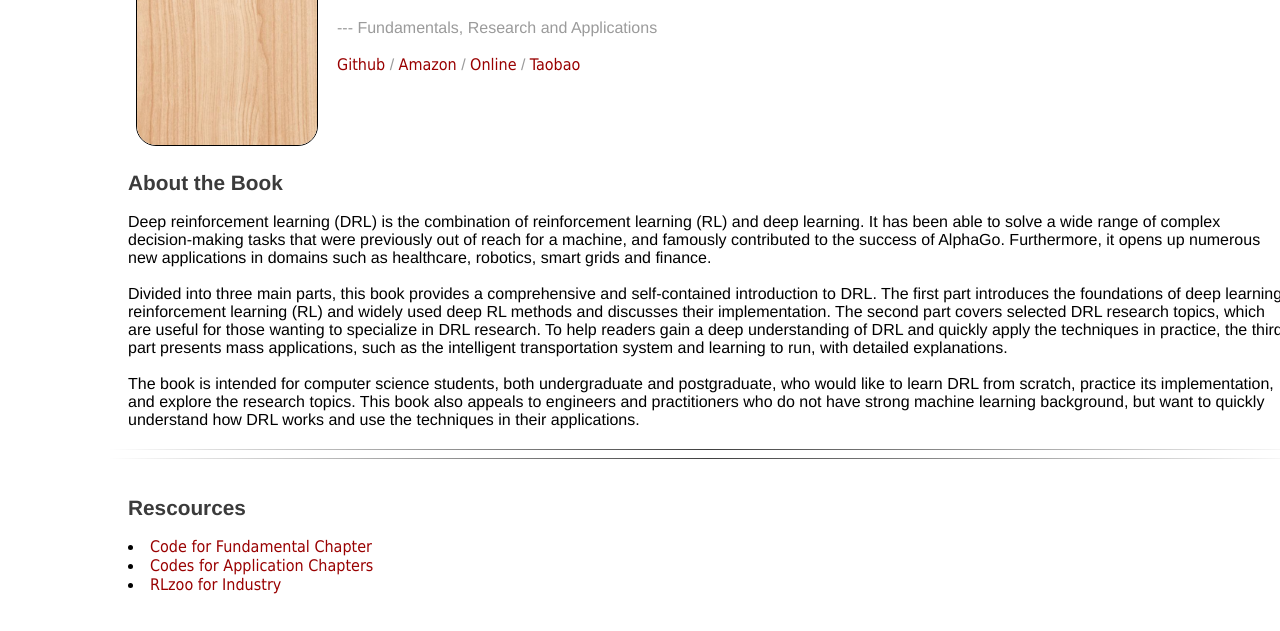
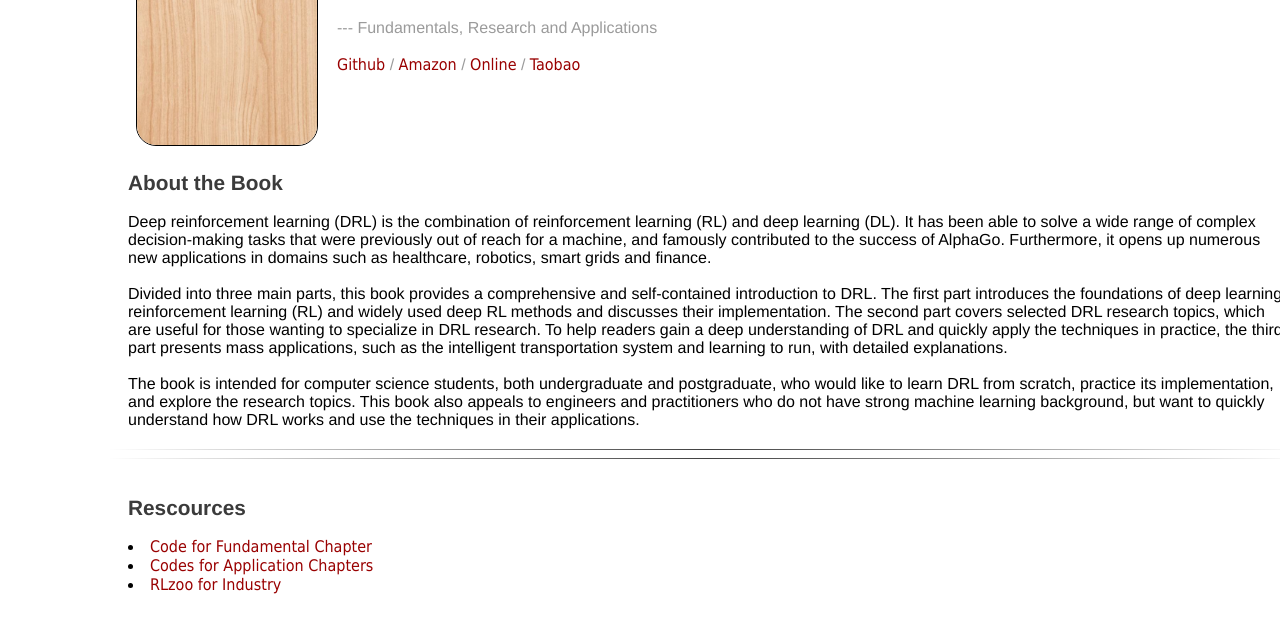
Before and after one commit to angerhang/deep-reinforcement-learning-book.github.io, a plain HTML site: page index.html in a window 1280 px wide. Shown: the part 129-760 px from the top of the page. Drawn offline with Linux system fonts and the light colour scheme.

Commit message:
Update index.html

```diff
--- a/index.html
+++ b/index.html
@@ -176,7 +176,7 @@
 	</table>
 
 	<h2>About the Book</h2>
-	Deep reinforcement learning (DRL) is the combination of reinforcement learning (RL) and deep learning. It has been able to solve a wide range of complex decision-making tasks that were previously out of reach for a machine, and famously contributed to the success of AlphaGo. Furthermore, it opens up numerous new applications in domains such as healthcare, robotics, smart grids and finance.
+	Deep reinforcement learning (DRL) is the combination of reinforcement learning (RL) and deep learning (DL). It has been able to solve a wide range of complex decision-making tasks that were previously out of reach for a machine, and famously contributed to the success of AlphaGo. Furthermore, it opens up numerous new applications in domains such as healthcare, robotics, smart grids and finance.
 	<br><br>
 	Divided into three main parts, this book provides a comprehensive and self-contained introduction to DRL. The first part introduces the foundations of deep learning, reinforcement learning (RL) and widely used deep RL methods and discusses their implementation. The second part covers selected DRL research topics, which are useful for those wanting to specialize in DRL research. To help readers gain a deep understanding of DRL and quickly apply the techniques in practice, the third part presents mass applications, such as the intelligent transportation system and learning to run, with detailed explanations.
 	<br><br>
```
